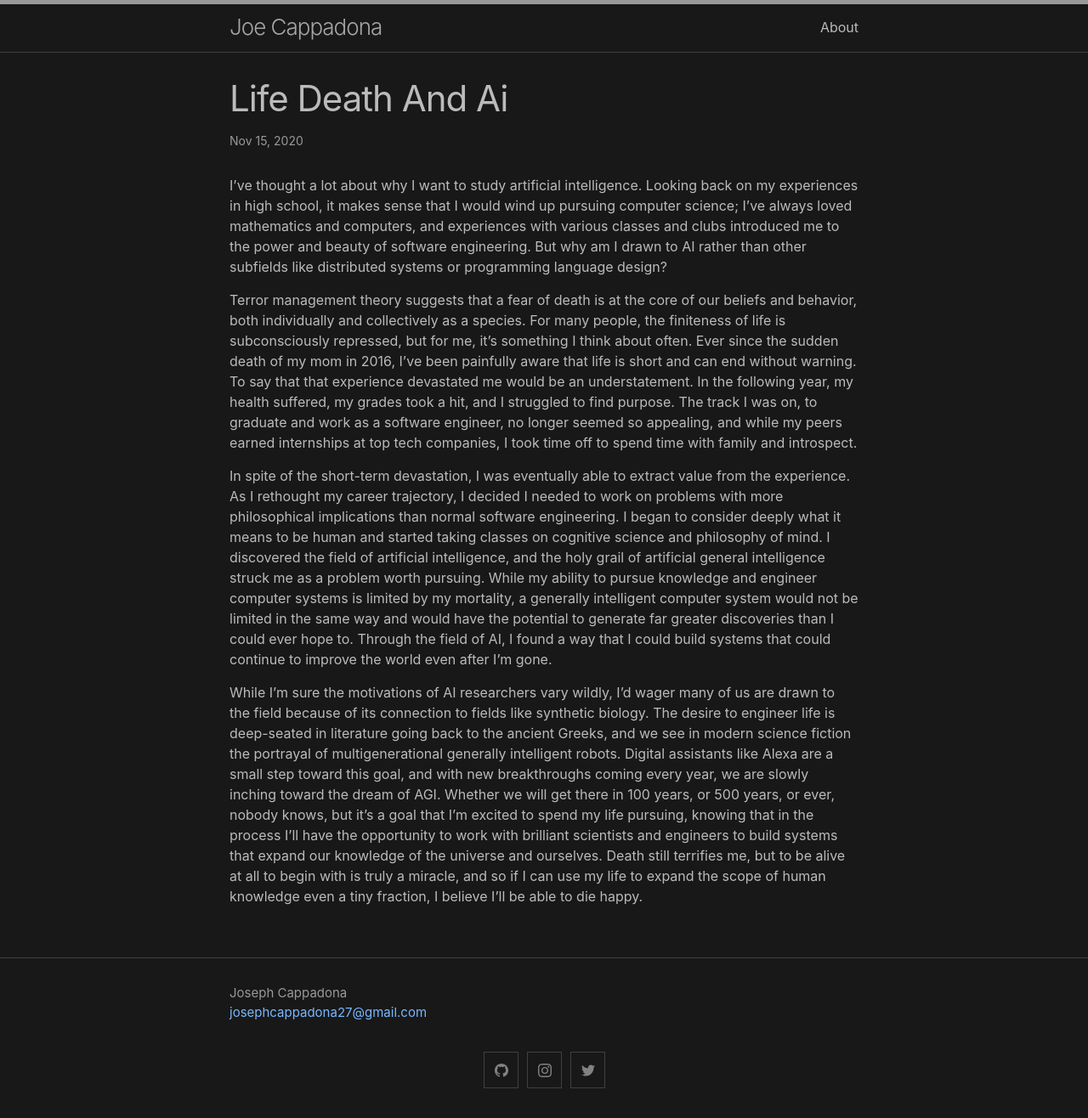
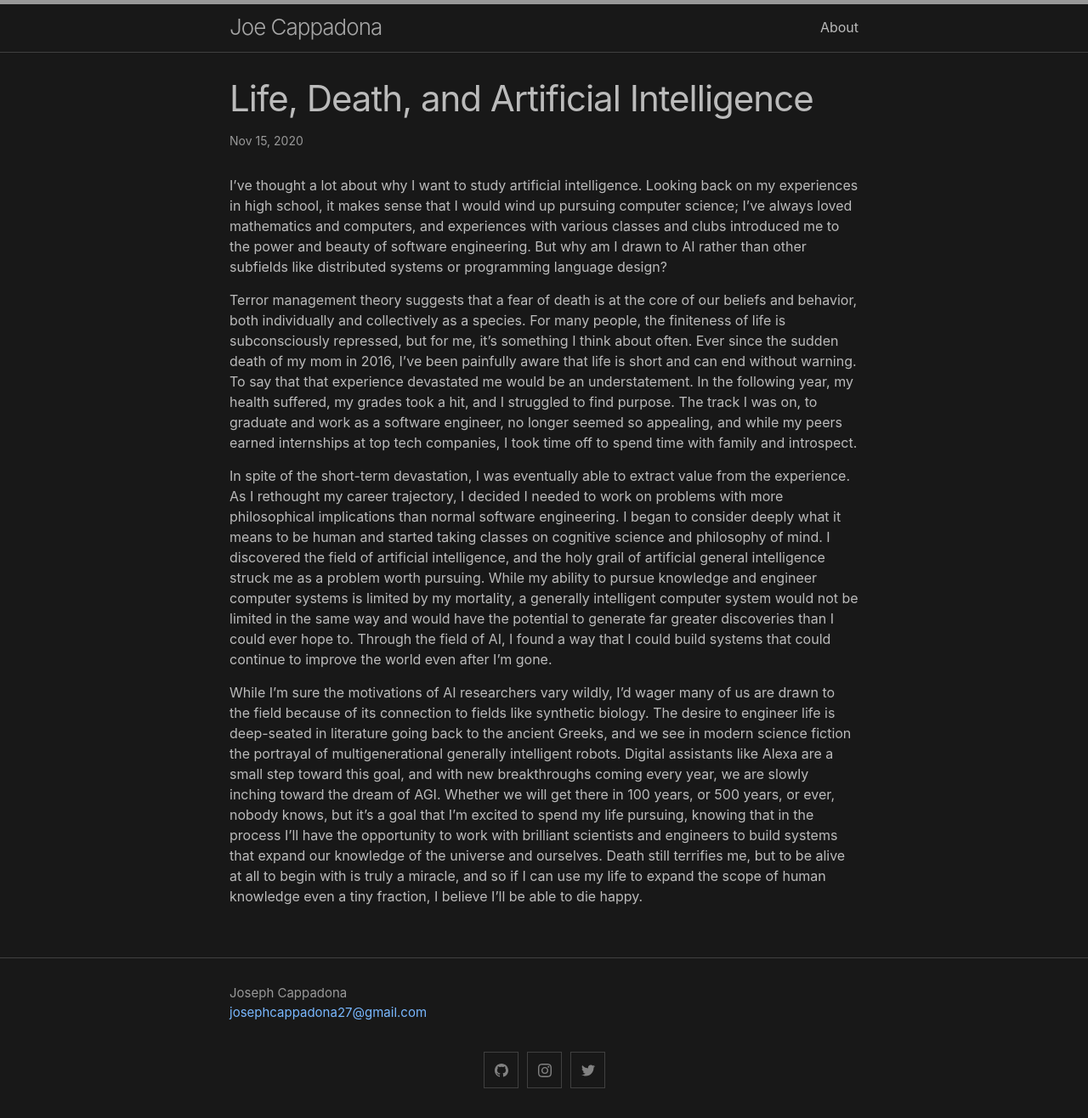
Before and after one commit to josephcappadona/josephcappadona.github.io, a Jekyll site: the page built from _posts/2020-11-15-life-death-and-AI.md, in a window 1280 px wide. Shown: the whole page at 85% size. Built offline with Jekyll 4.4.1, drawn with Linux system fonts in a browser that asks for light colours; our own code applies the rules of GitHub Pages for plain Markdown files.

Commit message:
Update 2020-11-15-life-death-and-AI.md

```diff
--- a/_posts/2020-11-15-life-death-and-AI.md
+++ b/_posts/2020-11-15-life-death-and-AI.md
@@ -1,3 +1,9 @@
+---
+layout: post
+title: "Life, Death, and Artificial Intelligence"
+
+---
+
 I’ve thought a lot about why I want to study artificial intelligence. Looking back on my experiences in high school, it makes sense that I would wind up pursuing computer science; I’ve always loved mathematics and computers, and experiences with various classes and clubs introduced me to the power and beauty of software engineering. But why am I drawn to AI rather than other subfields like distributed systems or programming language design?
 
 Terror management theory suggests that a fear of death is at the core of our beliefs and behavior, both individually and collectively as a species. For many people, the finiteness of life is subconsciously repressed, but for me, it’s something I think about often. Ever since the sudden death of my mom in 2016, I’ve been painfully aware that life is short and can end without warning. To say that that experience devastated me would be an understatement. In the following year, my health suffered, my grades took a hit, and I struggled to find purpose. The track I was on, to graduate and work as a software engineer, no longer seemed so appealing, and while my peers earned internships at top tech companies, I took time off to spend time with family and introspect.
```
